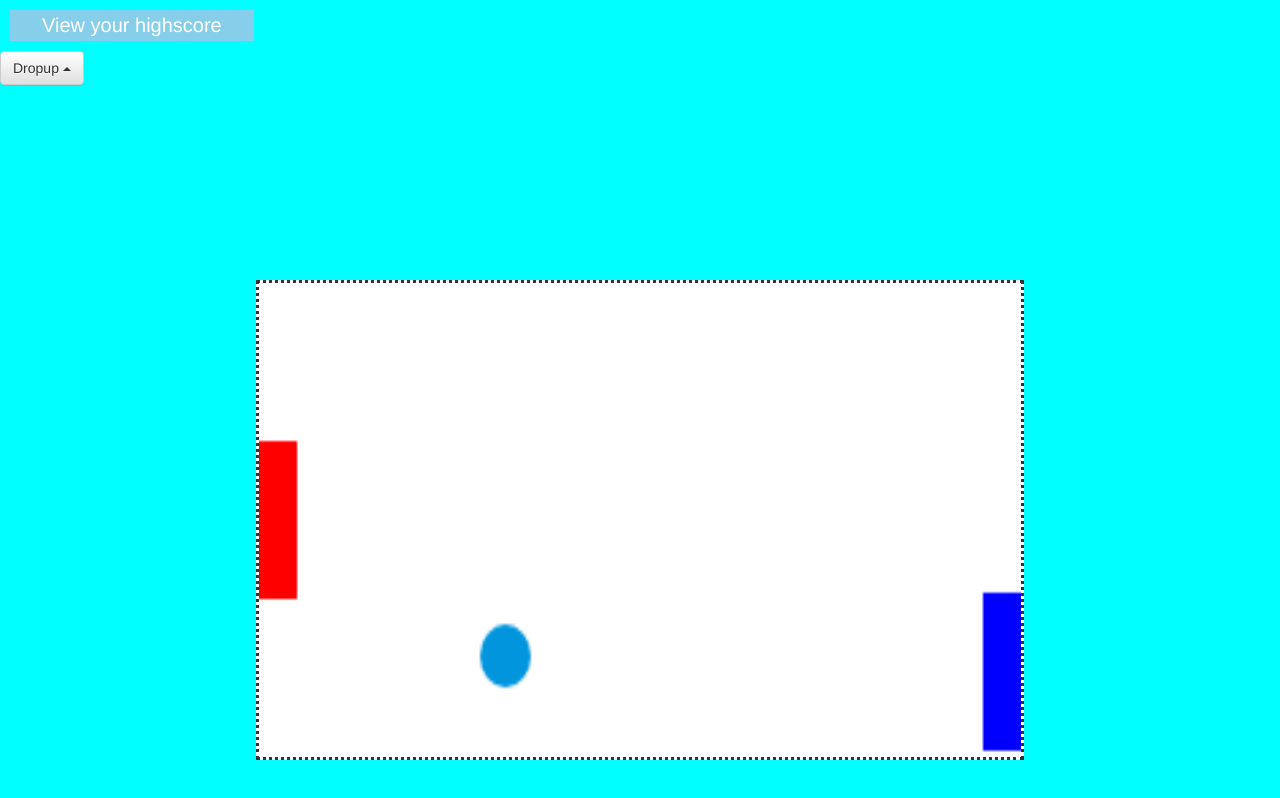
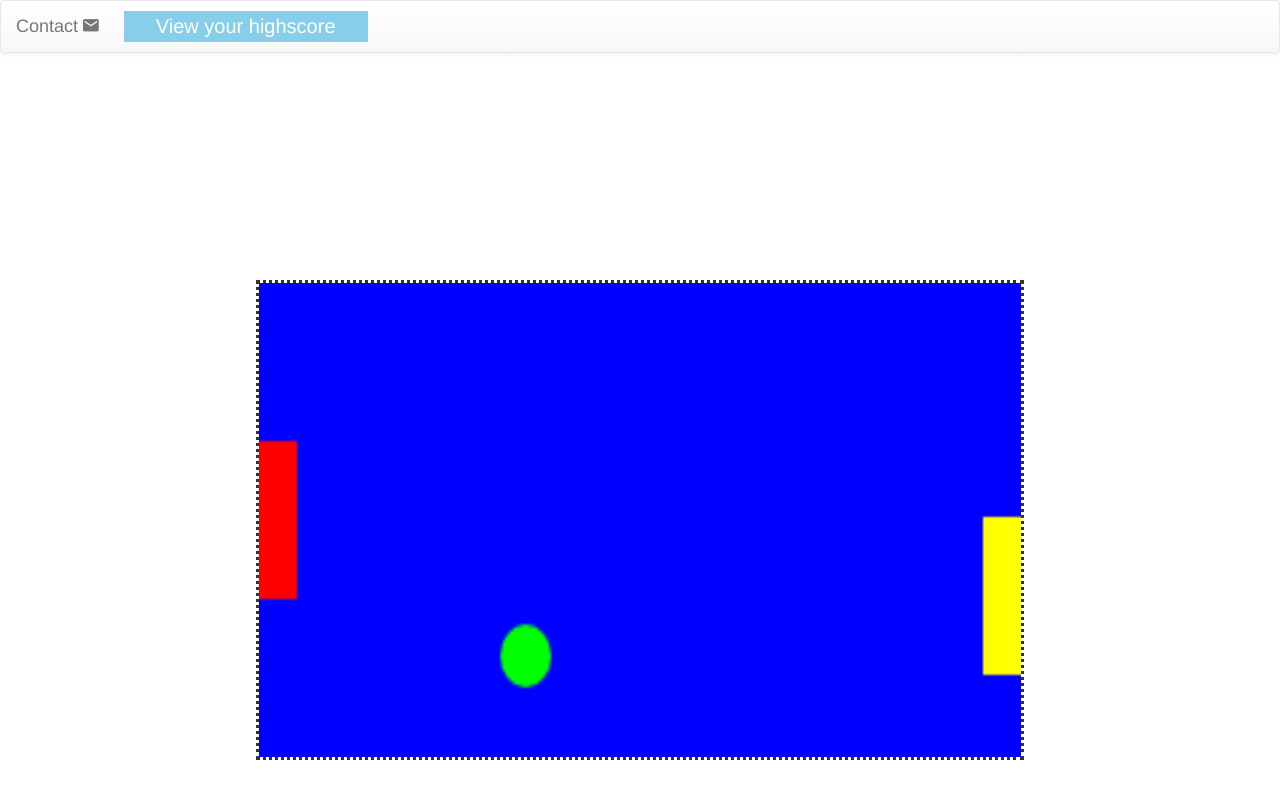
Before and after one commit to cockies/app-class, a plain HTML site: page index.html in a window 1280 px wide. Drawn offline with nearby package versions, Linux system fonts and the light colour scheme.

Commit message:
the last commit

```diff
--- a/23.html
+++ b/23.html
@@ -5,6 +5,11 @@
     <meta name="viewport" content="width=device-width, initial-scale=1">
     <title></title>
      <link rel = "stylesheet" type = "text/css" href = "style.css">
+     <link rel = "stylesheet" type = "text/css" href = "http://code.ionicframework.com/ionicons/2.0.1/css/ionicons.min.css">
+
+
+
+
     <script src="https://code.jquery.com/jquery-3.1.1.slim.min.js" integrity="sha384-A7FZj7v+d/sdmMqp/nOQwliLvUsJfDHW+k9Omg/a/EheAdgtzNs3hpfag6Ed950n" crossorigin="anonymous"></script>
             <!-- Latest compiled and minified CSS -->
 <link rel="stylesheet" href="https://maxcdn.bootstrapcdn.com/bootstrap/3.3.7/css/bootstrap.min.css" integrity="sha384-BVYiiSIFeK1dGmJRAkycuHAHRg32OmUcww7on3RYdg4Va+PmSTsz/K68vbdEjh4u" crossorigin="anonymous">
@@ -16,7 +21,15 @@
 <script src="https://maxcdn.bootstrapcdn.com/bootstrap/3.3.7/js/bootstrap.min.js" integrity="sha384-Tc5IQib027qvyjSMfHjOMaLkfuWVxZxUPnCJA7l2mCWNIpG9mGCD8wGNIcPD7Txa" crossorigin="anonymous"></script>
     </head>
     <body>
+            <nav class="navbar navbar-default">
+  <div class="container-fluid">
+    <div class="navbar-header">
+      <a class="navbar-brand" href="index.html">Game <i class="ion-ios-game-controller-b"></i>
 
+      </a>
+    </div>
+  </div>
+</nav>
 
 <section id="contact">
 			<div class="section-content">
@@ -25,50 +38,37 @@
 			</div>
 			<div class="contact-section">
 			<div class="container">
-				<form>
-					<div class="col-md-6 form-line">
-			  			<div class="form-group">
-			  				<label for="exampleInputUsername">Your name</label>
-					    	<input type="text" class="form-control" id="" placeholder=" Enter Name">
-				  		</div>
-				  		<div class="form-group">
-					    	<label for="exampleInputEmail">Email Address</label>
-					    	<input type="email" class="form-control" id="exampleInputEmail" placeholder=" Enter Email id">
-					  	</div>
-					  	<div class="form-group">
-					    	<label for="telephone">Mobile No.</label>
-					    	<input type="tel" class="form-control" id="telephone" placeholder=" Enter 10-digit mobile no.">
-			  			</div>
-			  		</div>
-			  		<div class="col-md-6">
-			  			<div class="form-group">
-			  				<label for ="description"> Message</label>
-			  			 	<textarea  class="form-control" id="description" placeholder="Enter Your Message"></textarea>
-			  			</div>
-			  			<div>
 
-			  				<button type="button" class="btn btn-default submit"><i class="fa fa-paper-plane" aria-hidden="true"></i>  Send Message</button>
-			  			</div>
 
-					</div>
-				</form>
+
+                 <form class="form-horizontal" action="https://jumprock.co/mail/imasian" method="post">
+                     <input type="hidden" name="after" value="http://google.com">
+                    <div class="form-group">
+                      <label for="exampleInputName2">Name</label>
+                      <input type="text" name="name" class="form-control" id="exampleInputName2" placeholder="Jane Doe">
+                    </div>
+                    <div class="form-group">
+                      <label for="exampleInputEmail2">Email</label>
+                      <input type="email" name="email" class="form-control" id="exampleInputEmail2" placeholder="jane.doe@example.com">
+                    </div>
+                    <div class="form-group ">
+
+                      <label for="exampleInputText">Your Message</label>
+                     <input type="text" name="message" class="form-control" placeholder="Description"></input>
+                    </div>
+                    <button type="submit" class="btn btn-default">Send Message</button>
+                  </form>
+
 			</div>
     </div>
         </section>
-        <div class="dropup">
-
-        <button class="btn btn-default dropdown-toggle" type="button" id="dropdownMenu2" data-toggle="dropdown" aria-haspopup="true" aria-expanded="false">
-    Dropup
-    <span class="caret"></span>
-  </button>
-
-  <ul class="dropdown-menu" aria-labelledby="dropdownMenu2">
-    <li><a href="homepage.html">Leaderboards</a></li>
-    <li><a href="index.html">Game</a></li>
-
-  </ul>
 
 
-</div>
+
+
+
+
+
     </body>
+
 </html>
--- a/css.css
+++ b/css.css
@@ -1,6 +1,6 @@
-html{
-    background: aqua;
-}
+
+
+
 .login {
     background-color: #4CAF50; /* Green */
     border: none;
@@ -61,10 +61,3 @@ input{
     margin: 10px;
 
 }
-.form{
-    background-color: aqua;
-    }
-.dropup{
-    background-color: aqua;
-
-}
--- a/index.html
+++ b/index.html
@@ -5,6 +5,7 @@
     <meta charset = "utf-8">
      <title>Basic Page</title>
        <link rel = "stylesheet" type = "text/css" href = "css.css">
+       <link rel = "stylesheet" type = "text/css" href = "http://code.ionicframework.com/ionicons/2.0.1/css/ionicons.min.css">
 
             <script src="https://code.jquery.com/jquery-3.1.1.slim.min.js" integrity="sha384-A7FZj7v+d/sdmMqp/nOQwliLvUsJfDHW+k9Omg/a/EheAdgtzNs3hpfag6Ed950n" crossorigin="anonymous"></script>
             <!-- Latest compiled and minified CSS -->
@@ -18,35 +19,25 @@
     </head>
 <body>
 
+  <nav class="navbar navbar-default">
+  <div class="container-fluid">
+    <div class="navbar-header">
+      <a class="navbar-brand" href="23.html">Contact <i class="ion-android-mail"></i>
+
+      </a><button onclick="myFunctionTwo()" class ="signup pull-right"  type="button">View your highscore</button>
+    </div>
+  </div>
+</nav>
 
 
 
 
 
 
-    <div class ="form">
-
-
-    <button onclick="myFunctionTwo()" class ="signup" type="button">View your highscore</button>
-    <br>
-    </div>
     <canvas id="myCanvas"></canvas>
 
 
-     <div class="dropup">
 
-        <button class="btn btn-default dropdown-toggle" type="button" id="dropdownMenu2" data-toggle="dropdown" aria-haspopup="true" aria-expanded="false">
-    Dropup
-    <span class="caret"></span>
-  </button>
-
-  <ul class="dropdown-menu" aria-labelledby="dropdownMenu2">
-    <li><a href="homepage.html">Leaderboards</a></li>
-    <li><a href="23.html">Contact</a></li>
-  </ul>
-
-
-</div>
 
     <script src = "script.js"></script>
     </body>
--- a/script.js
+++ b/script.js
@@ -6,13 +6,18 @@ var y = canvas.height-30;
 var dx = 1;
 var GameOver = false;
 var dy = -2;
-var dAIy = 2;
+var dAIy = 1.5;
 var paddleHeight = 50;
 var paddleWidth = 15;
 var paddleY = (canvas.height-paddleHeight)/2;
 var topPressed = false;
 var botPressed = false;
 var AIY = (canvas.height-paddleHeight)/2;
+var playerScore = 0;
+var AIScore = 0;
+var playerHits = 0;
+var AIHits = 0;
+var WallHits = 0;
 
 document.addEventListener("keydown", keyDownHandler, false);
 document.addEventListener("keyup", keyUpHandler, false);
@@ -37,7 +42,7 @@ function keyUpHandler(e) {
 function drawBall() {
     ctx.beginPath();
     ctx.arc(x, y, ballRadius, 0, Math.PI*2);
-    ctx.fillStyle = "#0095DD";
+    ctx.fillStyle = "lime";
     ctx.fill();
     ctx.closePath();
 }
@@ -54,7 +59,7 @@ function drawPaddle() {
 function drawAIPaddle() {
     ctx.beginPath();
     ctx.rect(canvas.width - paddleWidth, AIY, paddleWidth, paddleHeight);
-    ctx.fillStyle = "#0000ff";
+    ctx.fillStyle = "yellow";
     ctx.fill();
     ctx.closePath();
 }
@@ -80,7 +85,14 @@ function drawAI() {
 }
 
 function draw() {
-    ctx.clearRect(0, 0, canvas.width, canvas.height);
+    //ctx.clearRect(0, 0, canvas.width, canvas.height);
+
+    if(playerScore > 5 || AIScore > 5){
+        GameOver = true;
+    }
+    ctx.rect(0, 0, canvas.width, canvas.height);
+    ctx.fillStyle = "#0000ff";
+    ctx.fill();
     if(!GameOver){
     drawBall();
     drawAI();
@@ -94,23 +106,45 @@ function draw() {
       drawAIPaddle();
 
 
-    /*
-    if(x + dx > canvas.width-ballRadius || x + dx < ballRadius) {
+   /*
+    if(y + dAIy > canvas.height-ballRadius || y + dAIy < ballRadius) {
+        dy = -dy;
+
+        console.log("no")
+    }
+    */
+
+
+    if(AIY + paddleHeight > y && AIY < y && x > canvas.width - paddleWidth) {
+        //console.log("no")
         dx = -dx;
-    }*/
+        AIHits+= 1;
+        //update ai hits
+    } else if (x > canvas.width - paddleWidth) {
+               console.log("playerpoint");
+        x = canvas.width/2;
+        y = canvas.height-30;
+        playerScore += 1;
+    }
+
+
     if(y + dy > canvas.height-ballRadius || y + dy < ballRadius) {
         dy = -dy;
-
+        WallHits += 1;
        // console.log("no")
     }
 
 
     if(paddleY + paddleHeight > y && paddleY < y && x < paddleWidth) {
-
+        playerHits += 1;
         dx = -dx;
+        //update hits
     }
-    else{
-        //bad
+    else if (x < paddleWidth){
+         console.log("AIpoint")
+        x = canvas.width/2;
+        y = canvas.height-30;
+         AIScore += 1;
     }
 
 
--- a/style.css
+++ b/style.css
@@ -1,5 +1,4 @@
 html{
-    background-color: firebrick;
      text-align: center;
 
 
```
